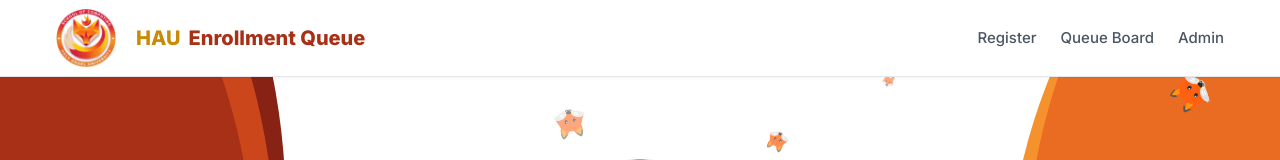
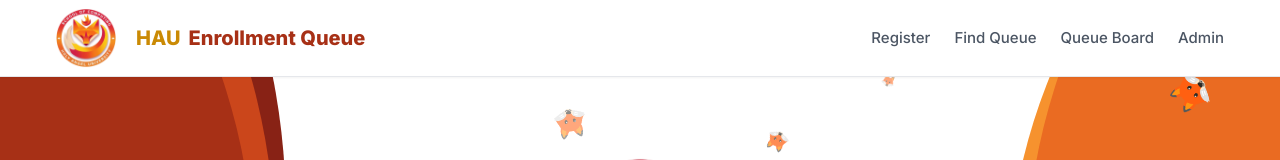
Before and after one commit to officesoc1-ad/enrollment_queuing_system, a Next.js app: page / in a window 1280 px wide. Shown: the top 160 px of the page. Built offline with nearby package versions, Linux system fonts and the light colour scheme.

Commit message:
Updated Nav bar

```diff
--- a/src/components/Navbar.js
+++ b/src/components/Navbar.js
@@ -23,6 +23,11 @@ export default function Navbar() {
             </Link>
           </li>
           <li>
+            <Link href="/track" className={pathname === '/track' ? 'active' : ''}>
+              Find Queue
+            </Link>
+          </li>
+          <li>
             <Link href="/queue" className={pathname === '/queue' ? 'active' : ''}>
               Queue Board
             </Link>
```
